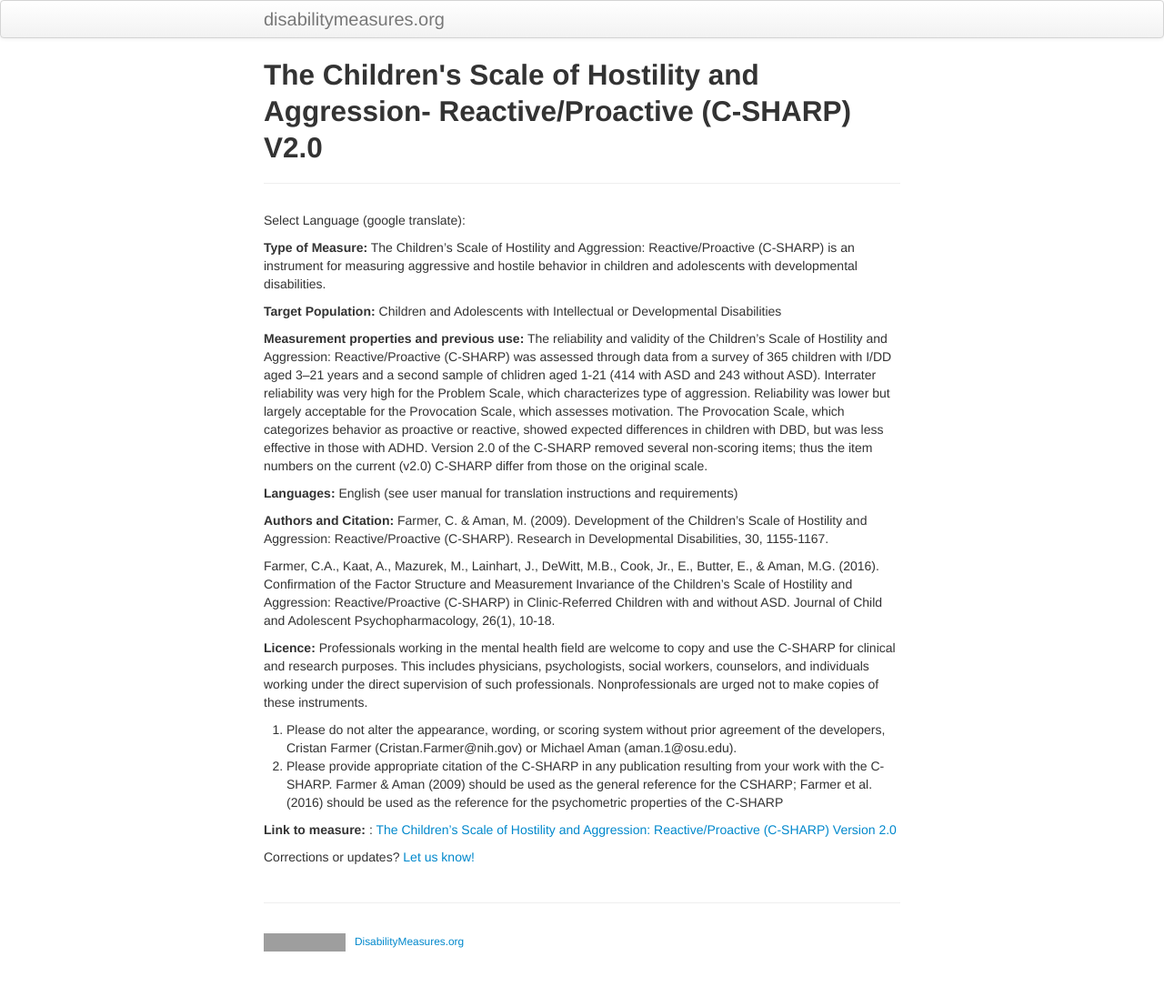
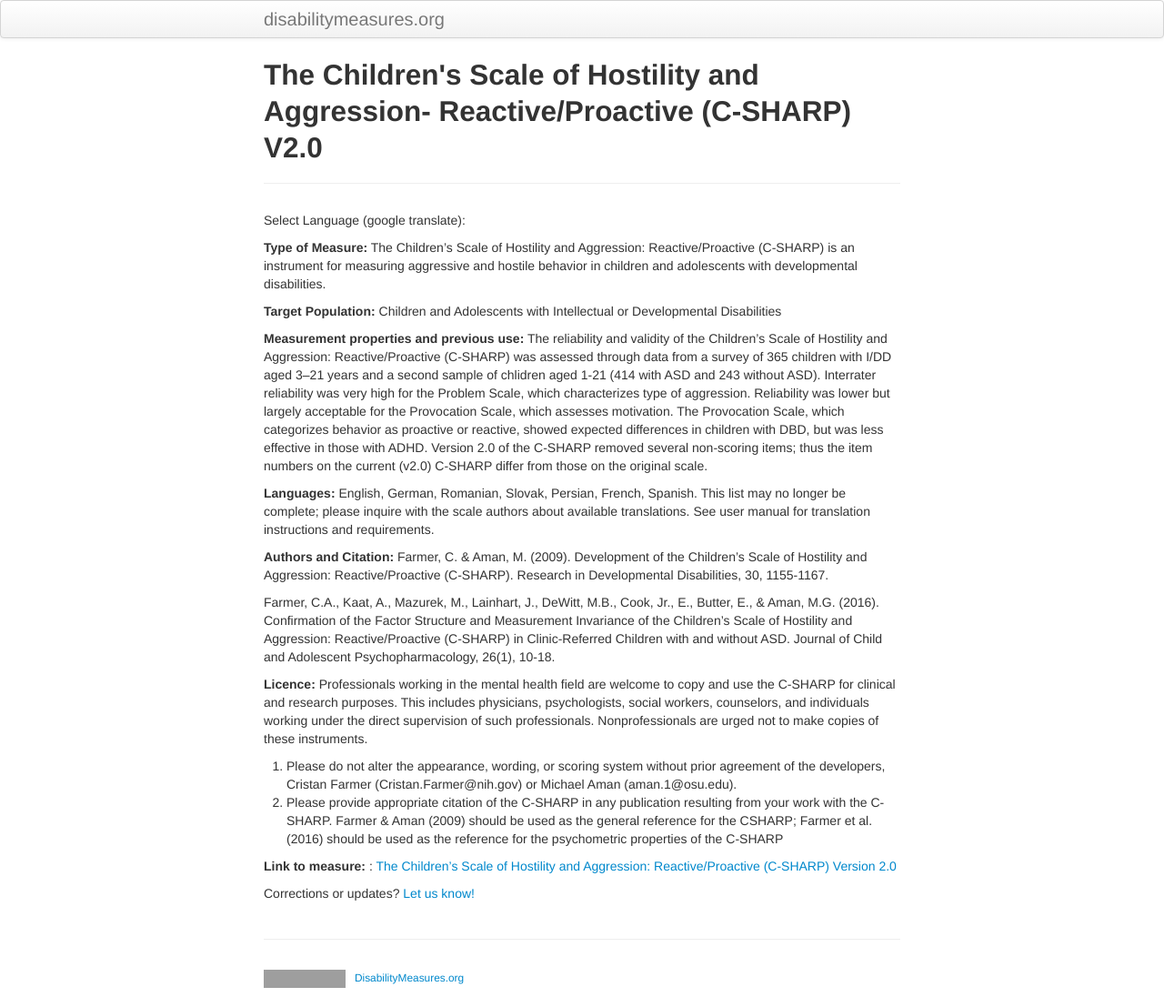
Before and after one commit to mjmaenner/disabilitymeasures, a Jekyll site: the page built from c-sharp/index.md, in a window 1280 px wide. Shown: the whole page at 91% size. Built offline with Jekyll 4.4.1, drawn with Linux system fonts in a browser that asks for light colours; before the commit the page ends 1056 px from its top, so only the background shows below that; grey boxes are pictures that could not be loaded.

Commit message:
update language

```diff
--- a/c-sharp/index.md
+++ b/c-sharp/index.md
@@ -19,7 +19,7 @@ function googleTranslateElementInit() {
 
 **Measurement properties and previous use:** The reliability and validity of the Children's Scale of Hostility and Aggression: Reactive/Proactive (C-SHARP) was assessed through data from a survey of 365 children with I/DD aged 3–21 years and a second sample of chlidren aged 1-21 (414 with ASD and 243 without ASD). Interrater reliability was very high for the Problem Scale, which characterizes type of aggression. Reliability was lower but largely acceptable for the Provocation Scale, which assesses motivation. The Provocation Scale, which categorizes behavior as proactive or reactive, showed expected differences in children with DBD, but was less effective in those with ADHD. Version 2.0 of the C-SHARP removed several non-scoring items; thus the item numbers on the current (v2.0) C-SHARP differ from those on the original scale.
 
-**Languages:** English (see user manual for translation instructions and requirements)
+**Languages:** English, German, Romanian, Slovak, Persian, French, Spanish. This list may no longer be complete; please inquire with the scale authors about available translations. See user manual for translation instructions and requirements.
 
 **Authors and Citation:**  Farmer, C. & Aman, M. (2009). Development of the Children's Scale of Hostility and Aggression: Reactive/Proactive (C-SHARP). Research in Developmental Disabilities, 30, 1155-1167.
 
```
